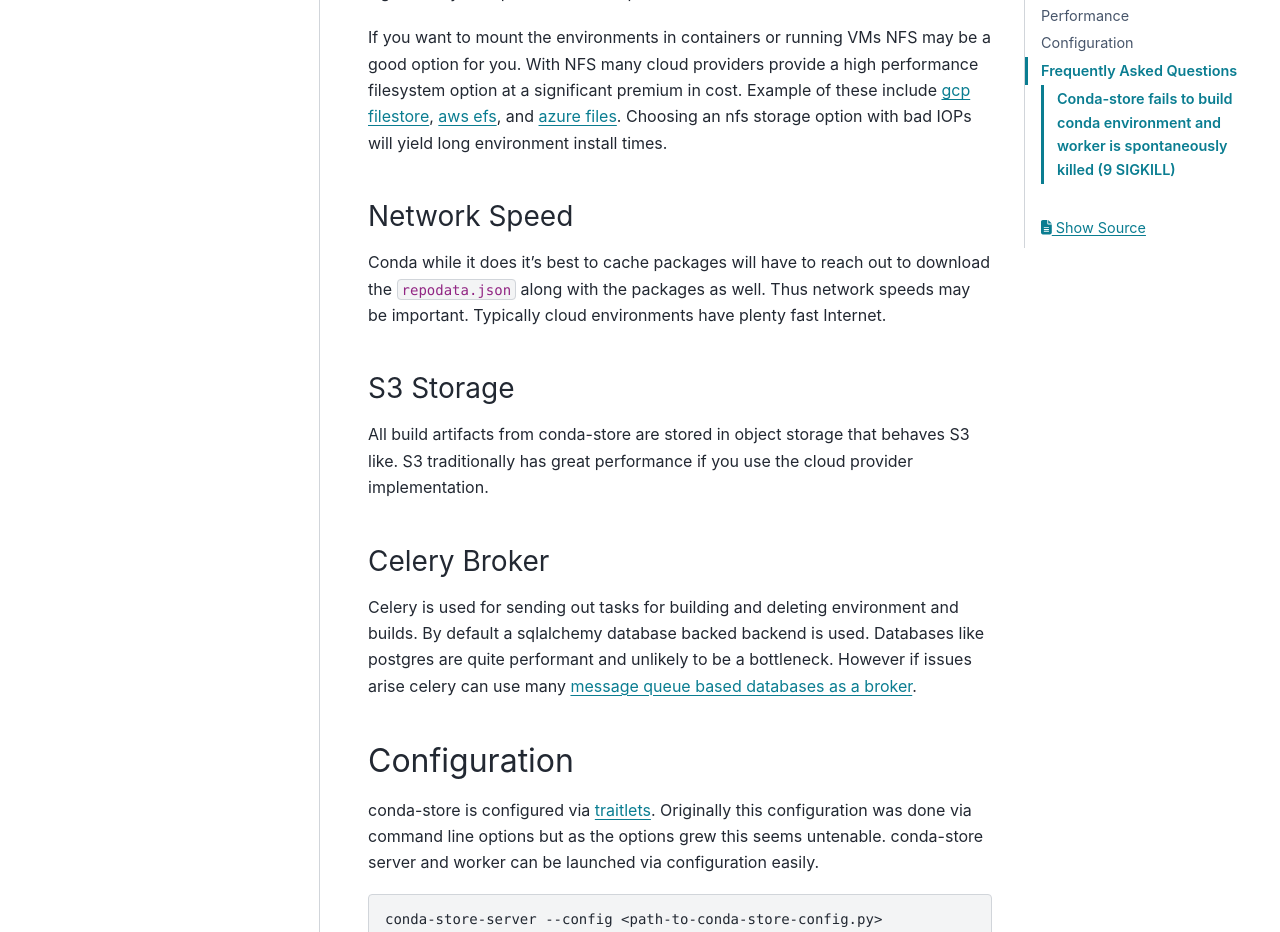
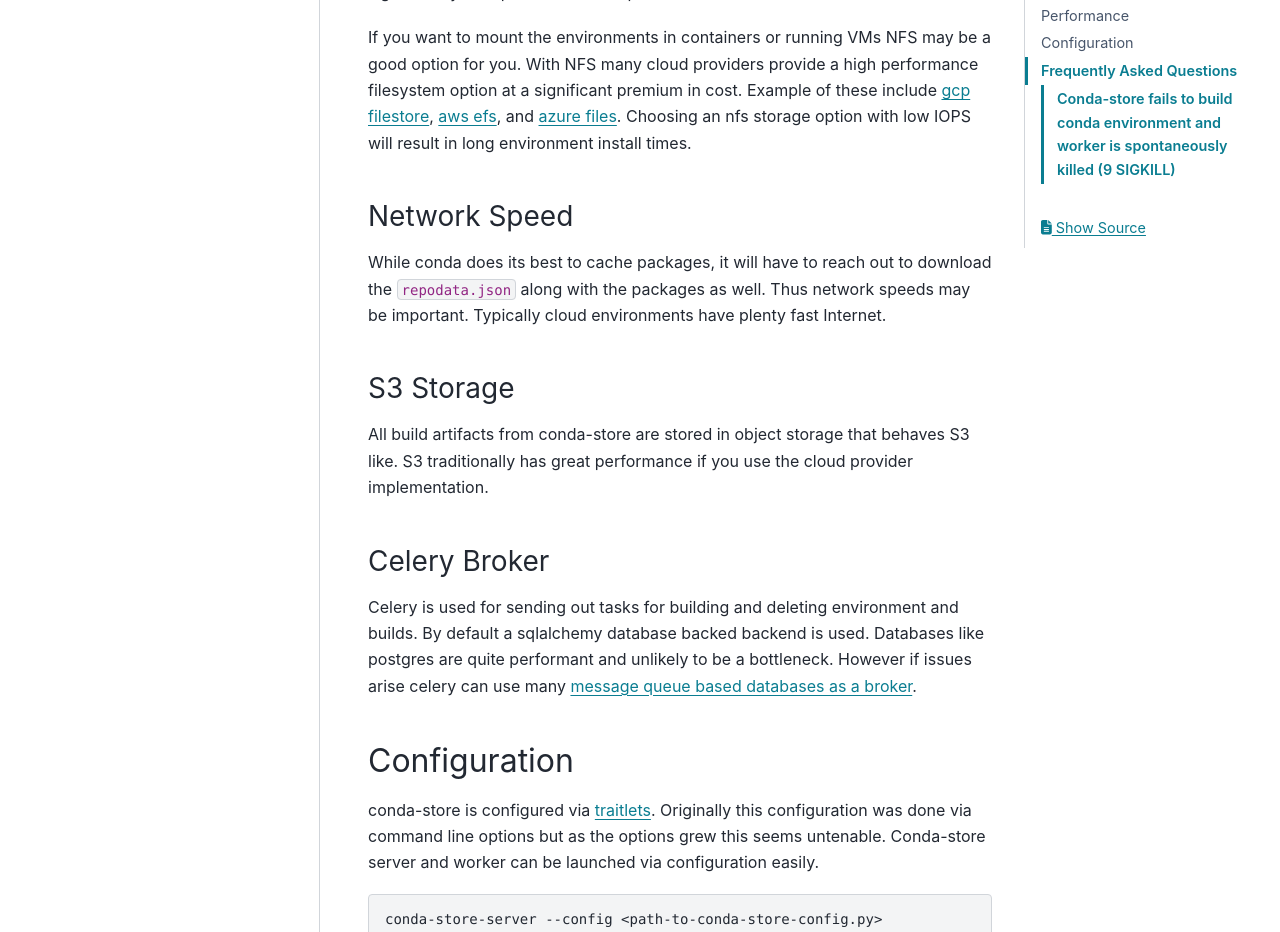
Before and after one commit to conda-incubator/conda-store, a Sphinx documentation site: the page built from docs/administration.md, in a window 1280 px wide and 1400 px high, scrolled down 792 px. Shown: the part 154-1086 px from the top of the window. Built offline with Sphinx 7.4.7 and the PyData theme 0.15.4, drawn with Linux system fonts in a browser that asks for light colours; some of the changed text lies outside the part shown.

Commit message:
fix more typos in documentation (#187)
Co-authored-by: Adam-D-Lewis <>

````diff
--- a/docs/administration.md
+++ b/docs/administration.md
@@ -38,12 +38,12 @@
 filestore](https://cloud.google.com/filestore/docs/performance#expected_performance),
 [aws efs](https://aws.amazon.com/efs/features/), and [azure
 files](https://docs.microsoft.com/en-us/azure/storage/files/understanding-billing#provisioning-method). Choosing
-an nfs storage option with bad IOPs will yield long environment
+an nfs storage option with low IOPS will result in long environment
 install times.
 
 ### Network Speed
 
-Conda while it does it's best to cache packages will have to reach out
+While conda does its best to cache packages, it will have to reach out
 to download the `repodata.json` along with the packages as well. Thus
 network speeds may be important. Typically cloud environments have
 plenty fast Internet.
@@ -68,7 +68,7 @@
 conda-store is configured via
 [traitlets](https://traitlets.readthedocs.io/en/stable/). Originally
 this configuration was done via command line options but as the
-options grew this seems untenable. conda-store server and worker can
+options grew this seems untenable. Conda-store server and worker can
 be launched via configuration easily.
 
 ```shell
````
Also changed, not shown: other parts of docs/administration.md (+1 -1 lines), docs/contributing.md (+1 -1 lines).
